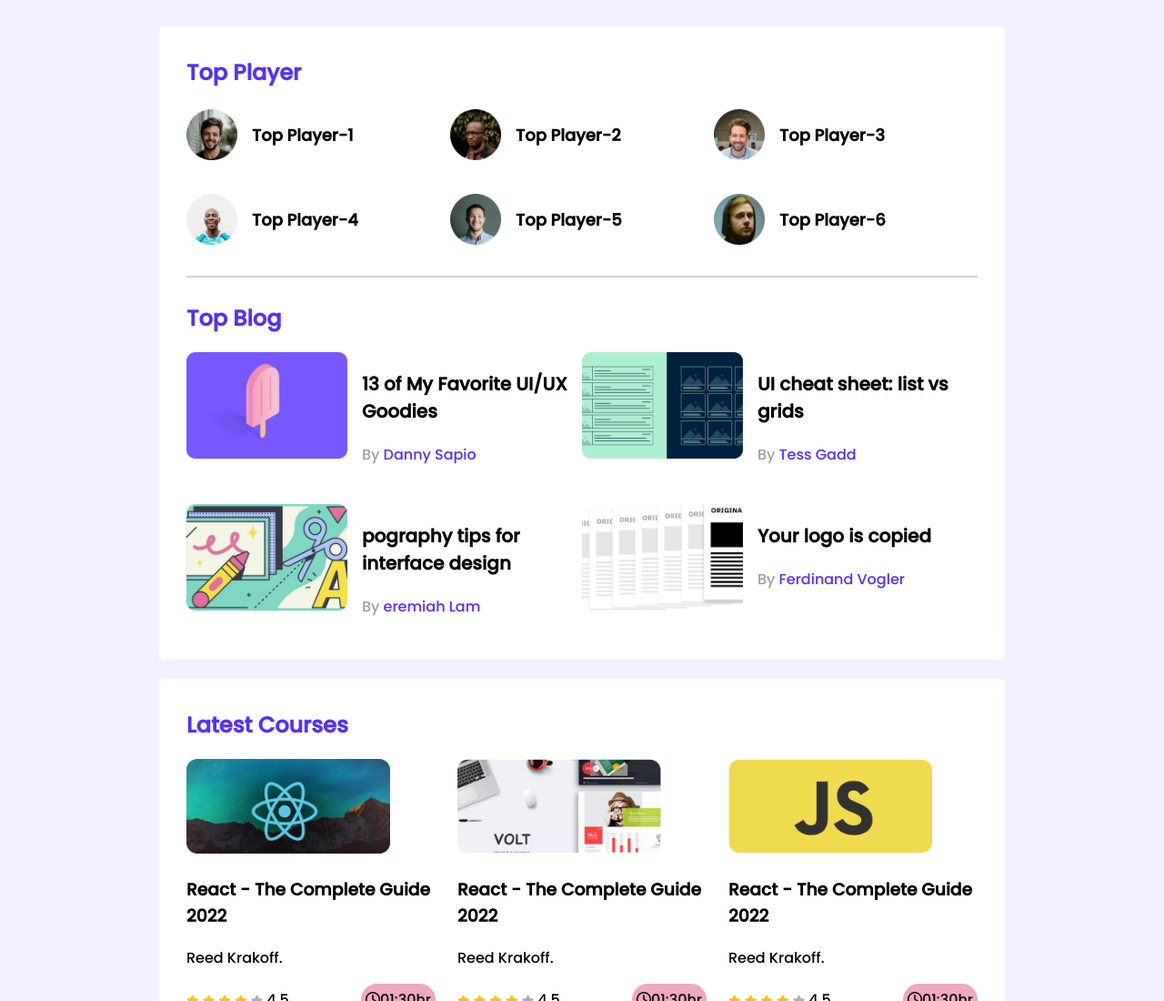
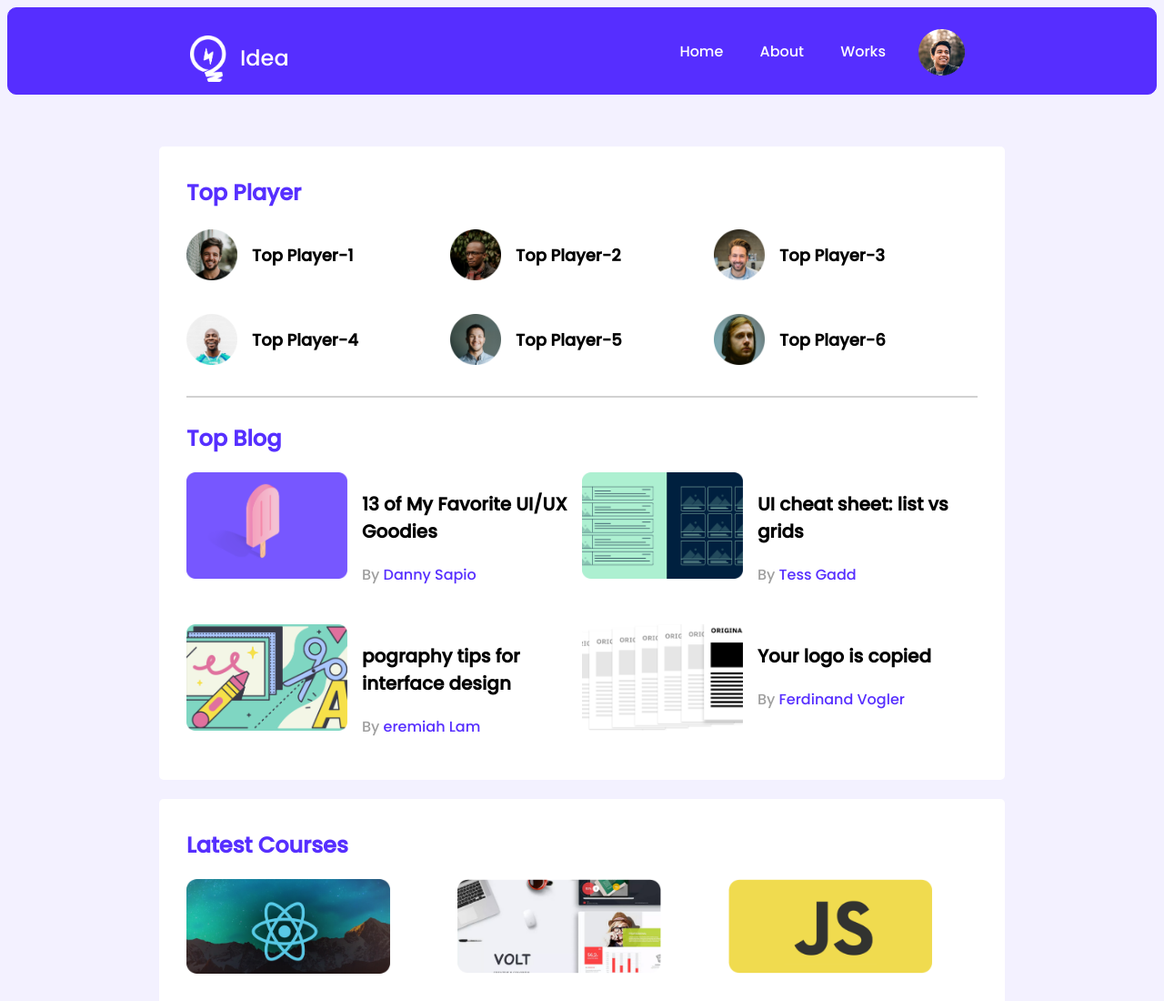
Before and after one commit to Rashedul-Rashed/leader-board-css3, a plain HTML site: page index.html in a window 1280 px wide. Shown: the top 1100 px of the page at 91% size. Drawn offline with Linux system fonts and the light colour scheme.

Commit message:
Navbar Added

```diff
--- a/index.html
+++ b/index.html
@@ -13,7 +13,26 @@
 <body>
     <!-- header Start -->
     <header>
-
+        <nav class="navigation-bar">
+            <div class="navigation-container">
+                <div class="logo">
+                    <img src="images/icons/logo.png" alt="">
+                    <p>Idea</p>
+                </div>
+                <div class="menu">
+                        <div class="items">
+                        <a href="">Home</a>
+                        <a href="">About</a>
+                        <a href="">Works</a>
+                        </div>
+                        <div class="profile">
+                            <a href="">
+                                <img src="images/icons/profile.png" alt="">
+                            </a>
+                        </div>
+                </div>
+            </div>
+        </nav>
     </header>
     <!-- header end -->
     <main>
--- a/styles/style.css
+++ b/styles/style.css
@@ -5,6 +5,59 @@ body {
   font-family: "Poppins", sans-serif;
   background-color: #f3f1ff;
 }
+/* Navigation Bar Start */
+.navigation-bar {
+  border: 1px solid #562eff;
+  border-radius: 10px;
+  background-color: #562eff;
+  height: 94px;
+  /* width: 1440px; */
+  margin-bottom: 36px;
+}
+.navigation-container {
+  margin-left: 200px;
+  margin-right: 210px;
+  display: flex;
+  justify-content: space-between;
+  align-items: center;
+}
+.logo {
+  display: flex;
+  align-items: center;
+}
+.logo img {
+  width: 40px;
+  height: 51px;
+  margin-right: 15px;
+  margin-top: 26px;
+  margin-bottom: 17px;
+}
+.logo p {
+  margin-top: 33px;
+  margin-bottom: 25px;
+  color: white;
+  font-weight: 500;
+  font-size: 24px;
+}
+.menu {
+  display: flex;
+}
+.menu .items {
+  margin-top: 35px;
+  margin-bottom: 35px;
+}
+.menu .items a {
+  margin-right: 36px;
+  color: white;
+  text-decoration: none;
+  font-weight: 400;
+  font-size: 16px;
+}
+.profile {
+  margin-top: 23px;
+  margin-bottom: 20px;
+}
+/* Navigation Bar End */
 main {
   display: flex;
   flex-direction: column;
@@ -123,7 +176,25 @@ hr {
   }
 }
 /* tablet devices */
-@media only screen and (min-width: 688px) and (max-width: 992px) {
+@media (max-width: 992px) {
+  .top-players,
+  .courses {
+    grid-template-columns: repeat(2, 1fr);
+  }
+  .blogs {
+    grid-template-columns: repeat(1, 1fr);
+  }
+}
+@media (max-width: 668px) {
+  .top-players,
+  .courses {
+    grid-template-columns: repeat(1, 1fr);
+  }
+  .blog {
+    display: block;
+  }
+}
+/* @media only screen and (min-width: 688px) and (max-width: 992px) {
   .container {
     width: 100%;
   }
@@ -134,4 +205,4 @@ hr {
   .blogs {
     grid-template-columns: repeat(1, 1fr);
   }
-}
+} */
```
